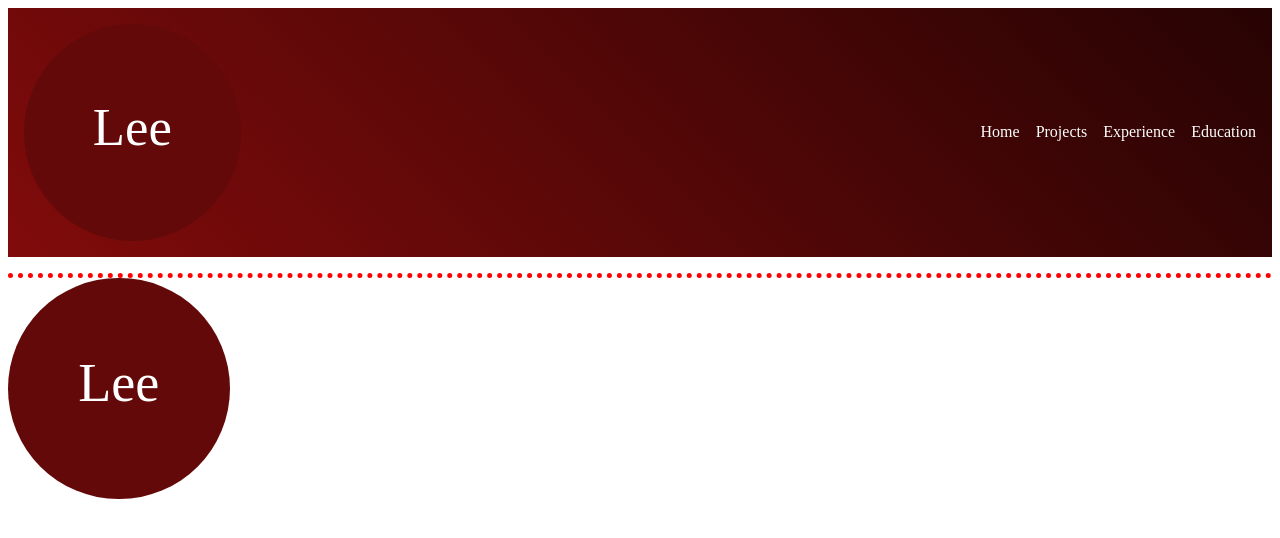
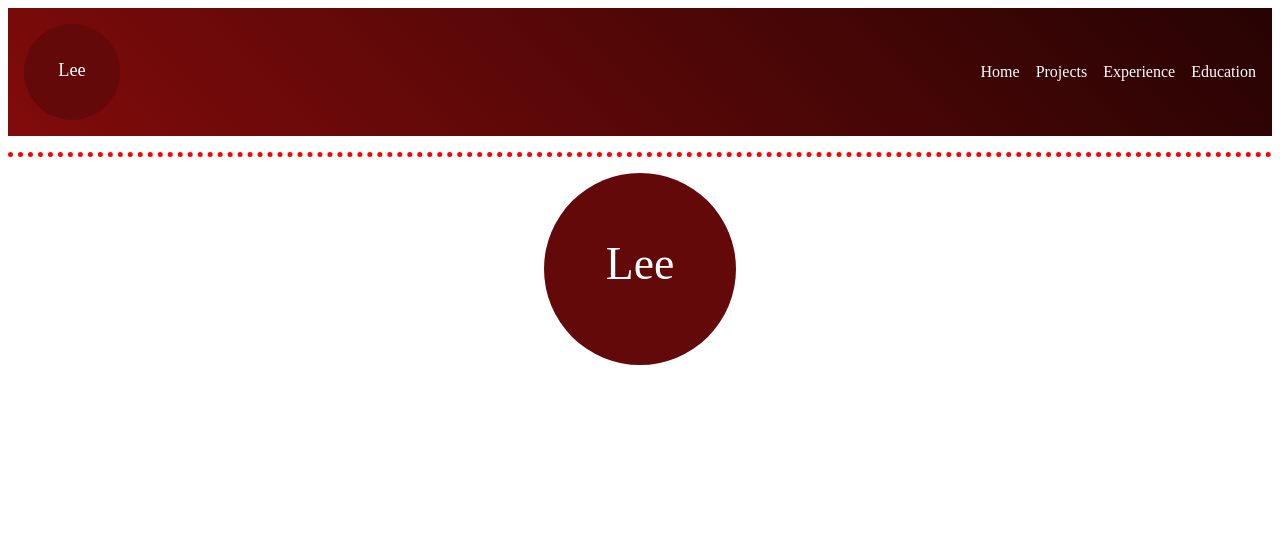
Before and after one commit to ryesgit/portfolio, a React (Vite) app: page / in a window 1280 px wide. Shown: the top 538 px of the page. Built offline with nearby package versions, Linux system fonts and the light colour scheme; the HTML template or start-up script is replaced by a standard one.

Commit message:
Readjust logo on home to center

```diff
--- a/src/components/ui/Dashes.tsx
+++ b/src/components/ui/Dashes.tsx
@@ -3,7 +3,8 @@ import { CSSProperties } from "react"
 const Dashes = ({ color }: { color: string }) => {
 
   const style : CSSProperties = {
-    borderBottom: `5px dotted ${color}`
+    borderBottom: `5px dotted ${color}`,
+    width: "100%"
   }
 
   return (
--- a/src/components/ui/Logo/Logo.css
+++ b/src/components/ui/Logo/Logo.css
@@ -4,8 +4,7 @@
     /* box-shadow: 0 0 25px 1px red; */
     border-radius: 100%;
     margin: 0;
-    max-width: 15%;
-    max-height: 10%;
+    max-height: 4rem;
     padding: 1rem;
     fill: white
 }
--- a/src/components/ui/Logo/Logo.tsx
+++ b/src/components/ui/Logo/Logo.tsx
@@ -1,8 +1,13 @@
+import { CSSProperties, FC } from "react";
 import "./Logo.css";
 
-const Logo = () => {
+interface LogoProps {
+  style?: CSSProperties
+}
+
+const Logo: FC<LogoProps> = ({ style = {} }) => {
   return (
-    <svg id="logo" viewBox="0 0 56 18" >
+    <svg id="logo" viewBox="0 0 56 18" style={style}>
       <text x="50%" y="50%" dominantBaseline="middle" textAnchor="middle">
         Lee
       </text>
--- a/src/pages/Home/Home.css
+++ b/src/pages/Home/Home.css
@@ -1,3 +1,6 @@
 main {
+    display: flex;
+    flex-direction: column;
+    align-items: center;
     padding-top: 1rem;
 }
--- a/src/pages/Home/Home.tsx
+++ b/src/pages/Home/Home.tsx
@@ -12,7 +12,11 @@ function Home() {
       <Header />
       <main>
           <Dashes color="red" />
-          <Logo />
+          <Logo style={{
+            width: "10rem",
+            maxHeight: "10rem",
+            marginTop: "1rem"
+          }}/>
       </main>
     </>
   )
```
